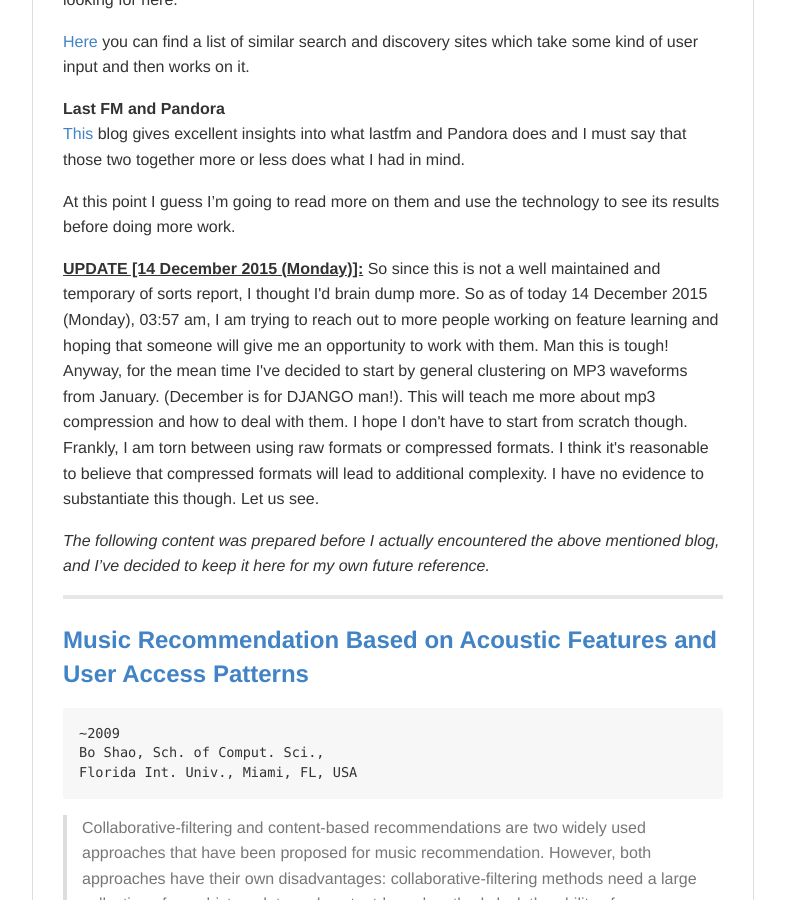
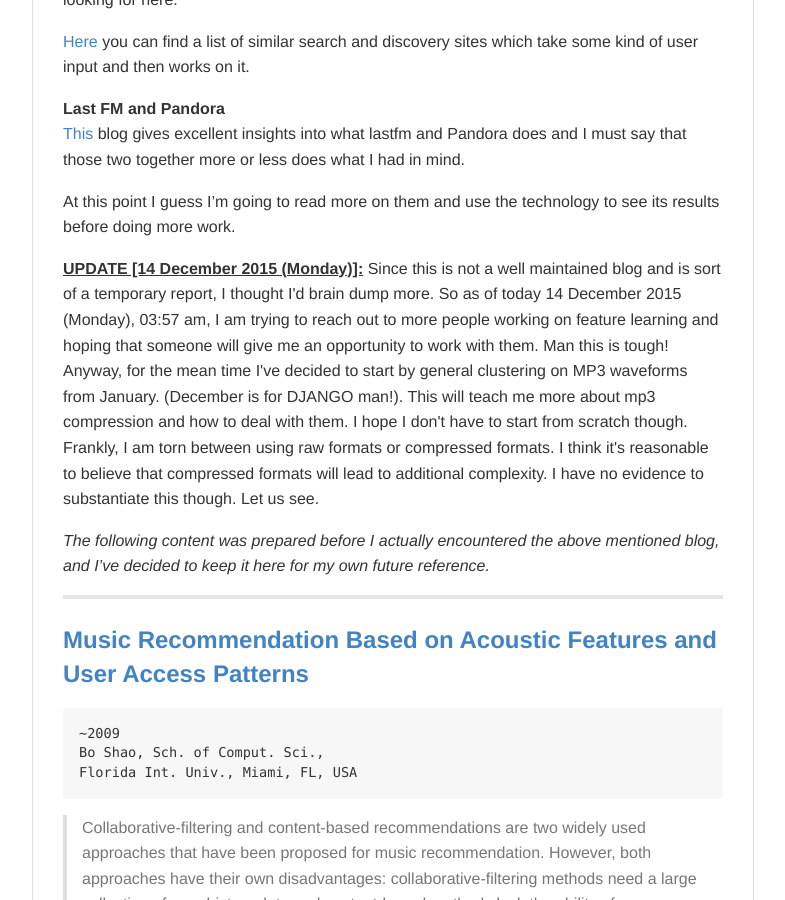
Before and after one commit to metastableB/metastableB.github.io, a Jekyll site: the page music_discovery.html, which Jekyll copies as it is, in a window 1280 px wide and 900 px high, scrolled down 1400 px. Shown: the whole window, without its empty margins (247-1032 px from the left). Built offline with Jekyll 4.4.1, drawn with Linux system fonts in a browser that asks for light colours.

Commit message:
Typo music disc

```diff
--- a/music_discovery.html
+++ b/music_discovery.html
@@ -1034,7 +1034,7 @@ Does a brilliant job! They take inputs from you and finds songs/artists that you
 <p><strong> Last FM and Pandora</strong><br />
 <a href="http://blog.stevekrause.org/2006/01/pandora-and-lastfm-nature-vs-nurture-in.html">This</a> blog gives excellent insights into what lastfm and Pandora does and I must say that those two together more or less does what I had in mind.</p>
 <p>At this point I guess I&rsquo;m going to read more on them and use the technology to see its results before doing more work. </p>
-<p><b><u>UPDATE [14 December 2015 (Monday)]:</u></b> So since this is not a well maintained and temporary of sorts report, I thought I'd brain dump more. So as of today 14 December 2015 (Monday), 03:57 am, I am trying to reach out to more people working on feature learning and hoping that someone will give me an opportunity to work with them. Man this is tough! Anyway, for the mean time I've decided to start by general clustering on MP3 waveforms from January. (December is for DJANGO man!). This will teach me more about mp3 compression and how to deal with them. I hope I don't have to start from scratch though. Frankly, I am torn between using raw formats or compressed formats. I think it's reasonable to believe that compressed formats will lead to additional complexity. I have no evidence to substantiate this though. Let us see.</p>
+<p><b><u>UPDATE [14 December 2015 (Monday)]:</u></b> Since this is not a well maintained blog and is sort of a temporary report, I thought I'd brain dump more. So as of today 14 December 2015 (Monday), 03:57 am, I am trying to reach out to more people working on feature learning and hoping that someone will give me an opportunity to work with them. Man this is tough! Anyway, for the mean time I've decided to start by general clustering on MP3 waveforms from January. (December is for DJANGO man!). This will teach me more about mp3 compression and how to deal with them. I hope I don't have to start from scratch though. Frankly, I am torn between using raw formats or compressed formats. I think it's reasonable to believe that compressed formats will lead to additional complexity. I have no evidence to substantiate this though. Let us see.</p>
 <p><em>The following content was prepared before I actually encountered the above mentioned blog, and I&rsquo;ve decided to keep it here for my own future reference.</em></p>
 <hr />
 <h3 id="music-recommendation-based-on-acoustic-features-and-user-access-patterns"><a href="http://dl.acm.org/citation.cfm?id=1859812" title="Music Recommendation Based on Acoustic Features and User Access Patterns">Music Recommendation Based on Acoustic Features and User Access Patterns</a></h3>
```
